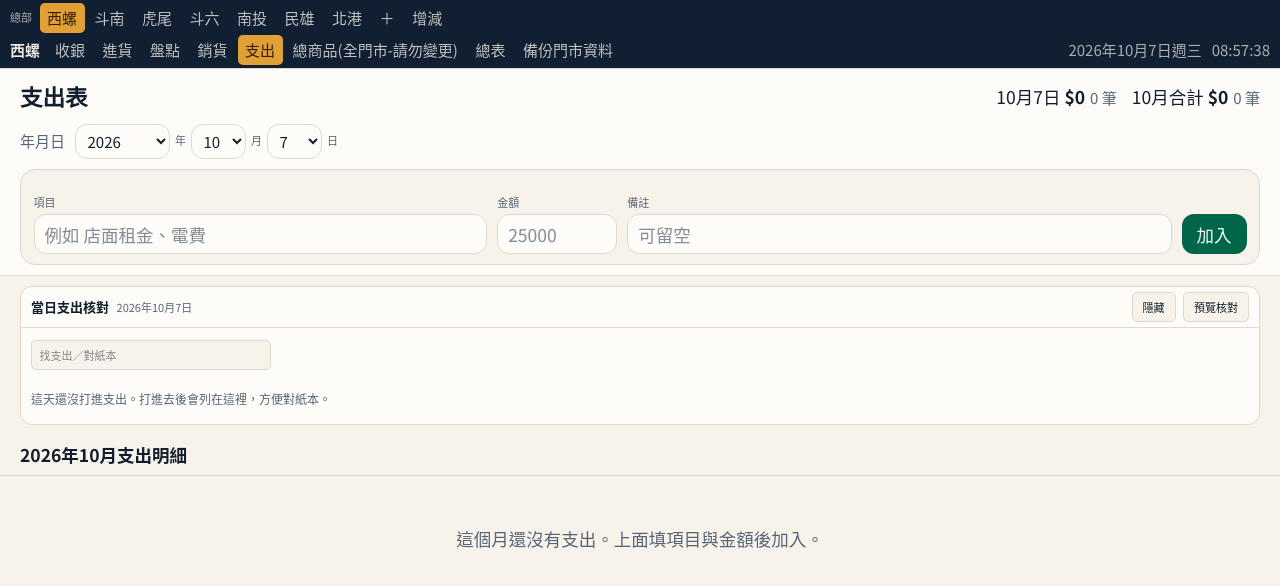
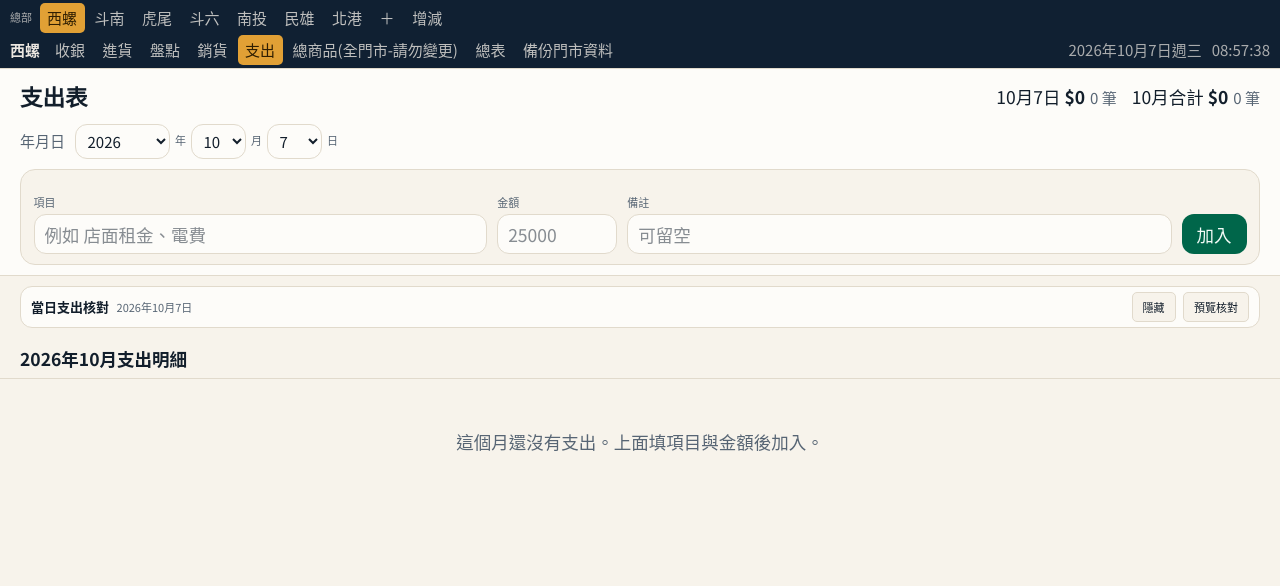
Before and after one commit to samsam60076-maker/sop, a Next.js app in the folder men-shi-pos/: page /expenses in a window 1280 px wide. Shown: the top 586 px of the page. Built offline with nearby package versions, Linux system fonts and the light colour scheme.

Commit message:
支出核對拿掉對紙本說明文字。
沒有支出時不顯示找尋框和提示句。

```diff
--- a/men-shi-pos/components/day-paper-check.tsx
+++ b/men-shi-pos/components/day-paper-check.tsx
@@ -202,18 +202,24 @@ export function DayPaperCheck({
       </div>
       {open ? (
         <>
+          {kind === "支出" && lines.length === 0 ? null : (
             <div className="border-t px-2 py-1">
               <input
                 value={find}
                 onChange={(event) => setFind(event.target.value)}
-              placeholder={`找${kind}／對紙本`}
+                placeholder={
+                  kind === "支出" ? `找${kind}` : `找${kind}／對紙本`
+                }
                 className="h-6 w-full rounded border bg-background px-1.5 text-[11px] sm:max-w-48"
               />
             </div>
+          )}
           {lines.length === 0 ? (
+            kind === "支出" ? null : (
               <p className="px-2 py-3 text-[12px] text-muted-foreground">
                 這天還沒打進{kind}。打進去後會列在這裡，方便對紙本。
               </p>
+            )
           ) : shown.length === 0 ? (
             <p className="px-2 py-3 text-[12px] text-muted-foreground">
               找不到「{find.trim()}」
--- a/men-shi-pos/render.yaml
+++ b/men-shi-pos/render.yaml
@@ -13,4 +13,4 @@ services:
       - key: NODE_ENV
         value: production
       - key: DEPLOY_MARK
-        value: "2026-10-08-sheet-labels"
+        value: "2026-10-08-hide-expense-hint"
```
Lines whose indentation alone changed are shown as unchanged.
